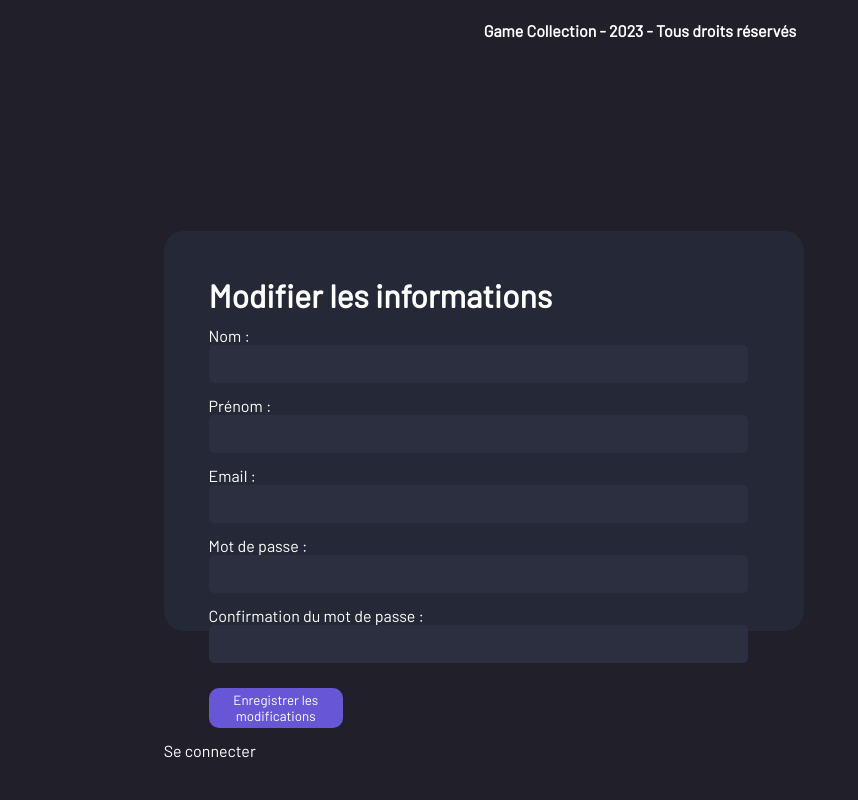
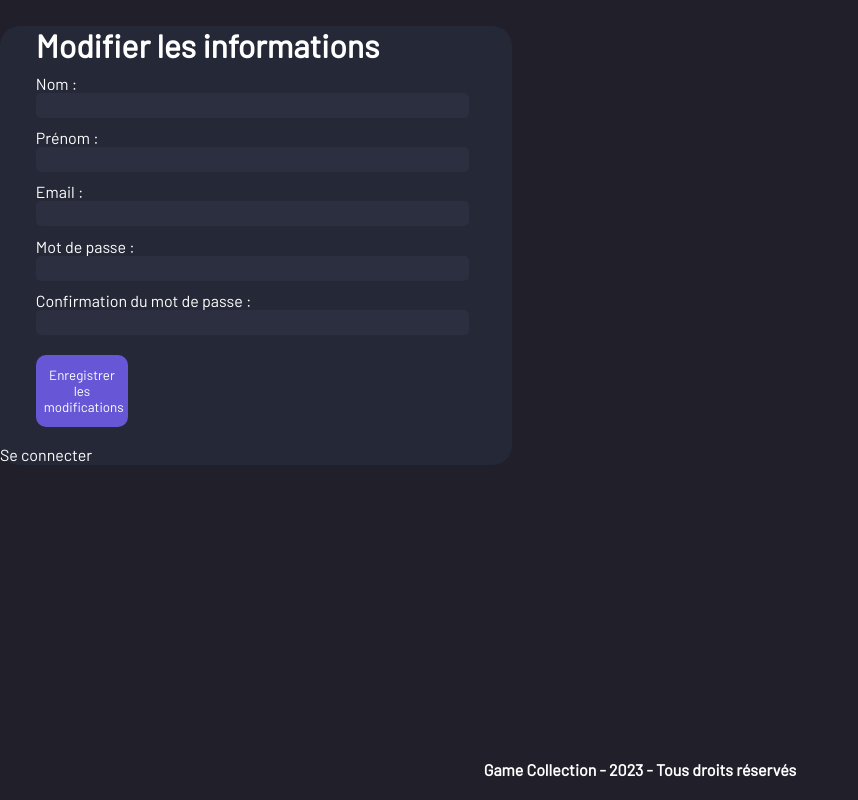
Before and after one commit to D-Lilian/game_collection, a PHP site: page /viewLogin in a window 1280 px wide. Shown: the whole page, without its empty margins (0-858 px from the left). Run offline with PHP 8.4, Linux system fonts and the light colour scheme; data that the repository does not hold is empty.

Commit message:
Correction login page

```diff
--- a/assets/css/login.css
+++ b/assets/css/login.css
@@ -1,25 +1,30 @@
-body{
+body {
     background: rgba(33,31,42,1);
     margin: 0;
     display: flex;
+    flex-direction: column;
+    justify-content: space-between;
+    min-height: 100vh;
+}
+
+.flex-container {
+    display: flex;
     justify-content: center;
     align-items: center;
-    vertical-align: middle;
+    width: 100%;
+    flex-grow: 1; /* Permet au flex-container de prendre tout l'espace disponible */
 }
 
 .container {
-    position:absolute;
-    width: 50%;
+    width: 40%;
     height: 50%;
-    background-color: rgba(37,40,54,1); /* Couleur de fond du rectangle */
-    border-radius: 20px; /* Rayon des coins arrondis */
-    vertical-align: center;
-    transform:translate(-50%, 50%);
+    background-color: rgba(37,40,54,1);
+    border-radius: 20px;
 }
 
 .title{
     margin-left: 7%;
-    margin-top: 7%;
+    margin-top: 5%;
     margin-bottom: 2%;
     font-weight: bold;
     font-size: 200%;
@@ -42,10 +47,12 @@ body{
 }
 
 .button{
+    display: block;
+    padding-bottom: 10px;
+    padding-top: 10px;
     margin-top: 2%;
     margin-left: 7%;
-    margin-bottom: 2%;
-    width: 21%;
+    width: 18%;
     height: 10%;
     background: rgba(103,87,214,1);
     border-radius: 10px;
@@ -54,7 +61,9 @@ body{
 }
 
 .register{
+    display: block;
     margin-left: 7%;
+    margin-bottom: 4%;
     width: 21%;
     height: 6%;
 }
```
Also changed, not shown: view/viewLogin.php (+6 -5 lines).
